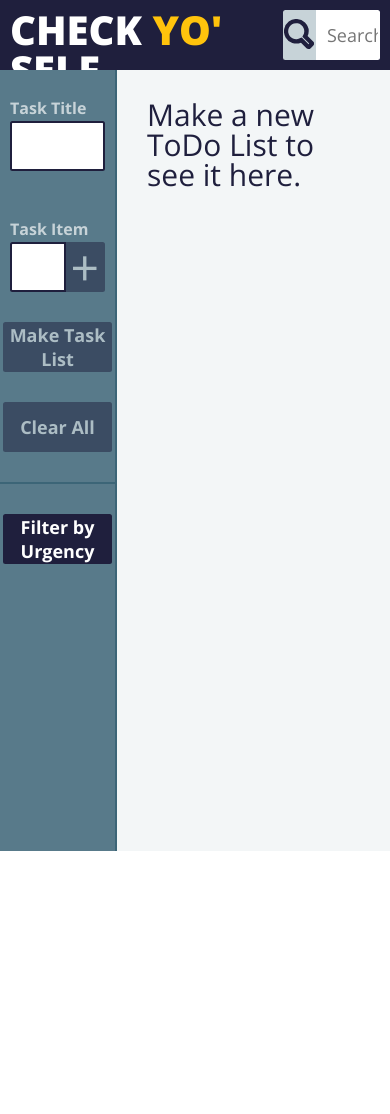
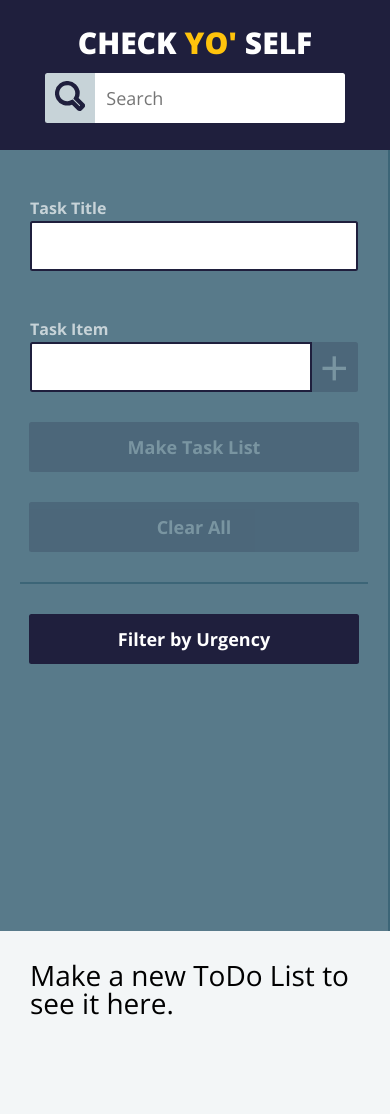
Before and after one commit to bld010/CheckYoSelf, a plain HTML site: page index.html in a window 390 px wide. Before the commit the page ends 851 px from the top, so only its background shows below. Drawn offline with nearby package versions, Linux system fonts and the light colour scheme.

Commit message:
Add media queries

```diff
--- a/index.html
+++ b/index.html
@@ -5,6 +5,7 @@
   <link rel="stylesheet" type="text/css" href="reset.css">
   <link rel="stylesheet" type="text/css" href="styles.css">
   <link href="https://fonts.googleapis.com/css?family=Open+Sans:400,700,800&display=swap" rel="stylesheet">
+  <meta name="viewport" content="width=device-width, initial-scale=1">
 </head>
 <body>
   <header>
@@ -14,6 +15,7 @@
         <img src="images/search.svg">
       </button>
       <input id="header__search-input" placeholder="  Search">
+
     </form>
   </header>
   <main class="main__content">
@@ -42,7 +44,7 @@
       </section>
     </aside>
     <section class="section__task-list-container">
-      <h2 class="prompt hidden">Make a new ToDo List to see it here.</h2>
+      <h3 class="section__prompt hidden">Make a new ToDo List to see it here.</h2>
     </section>
   </main>
 </body>
--- a/main.js
+++ b/main.js
@@ -10,7 +10,8 @@ var potentialItemList = document.querySelector('#aside__potential-items-list');
 var newTaskForm = document.querySelector('.aside__top-section');
 var listTitleInput = document.querySelector('#aside__new-task-list-title-input');
 var taskListContainer = document.querySelector('.section__task-list-container');
-var prompt = document.querySelector('.prompt');
+var prompt = document.querySelector('.section__prompt');
+var dropdown = document.querySelector('#header__search-filter-dropdown')
 var taskListArray = []
 
 localStorage.setItem('newToDoItems', JSON.stringify([]));
@@ -29,9 +30,16 @@ filterByUrgencyButton.addEventListener('click', filterByUrgencyHandler);
 taskListContainer.addEventListener('focusout', editingListsHandler)
 taskListContainer.addEventListener('keydown', listenForEnter)
 
+console.log(dropdown)
+
 reinstantiateLists()
 pageLoadHandler();
 populateCards(taskListArray);
+
+function changeSearchFilter(){
+  // if title -- return title search array
+
+}
 
 function editingListsHandler(e) {
   updateTaskText(e);
@@ -40,7 +48,7 @@ function editingListsHandler(e) {
 }
 
 function updateTaskText(e) {
-  if (e.target.classList.contains('task-text')) {
+  if (e.target.classList.contains('card__task-text')) {
     taskListArray[getListIndex(e)].tasks[findEditedTaskIndex(e)].body = e.target.innerText;
     taskListArray[getListIndex(e)].saveToStorage();
   }
@@ -76,7 +84,7 @@ function populateFilterCards(){
     populateCards(taskListArray)
   }
     if (filterByUrgencyButton.clicked === true && generateFilterArray().length === 0) {
-    taskListContainer.innerHTML = '<h2>No urgent lists</h2>'
+    taskListContainer.innerHTML = '<h3>No urgent lists</h3>'
     }
 }
 
@@ -147,11 +155,12 @@ function deleteButtonEnabler(e) {
 }
 
 function deleteCardHandler(e){
-  if (e.target.classList.contains('delete') && e.target.closest('article').querySelector('.card__footer-delete-button').disabled !== true) {
+  if (e.target.classList.contains('card__delete') && e.target.closest('article').querySelector('.card__footer-delete-button').disabled !== true) {
     deleteCardFromDOM(e);
     var listIndex = getListIndex(e);
     taskListArray[listIndex].deleteFromStorage(listIndex);
     taskListArray.splice(listIndex, 1);
+    noListsPrompt();
   }
 }
 
@@ -338,16 +347,16 @@ function createTaskElements(newListObject) {
   var listItems = `<ul>`
   for (var i = 0; i < newListObject.tasks.length; i++){
     if (newListObject.tasks[i].checked === true) {
-      listItems += `<li data-id="${newListObject.tasks[i].id}" class="checked">
+      listItems += `<li data-id="${newListObject.tasks[i].id}">
       <img src="images/checkbox.svg" class="checkbox checked" >
-      <p class="task-text" contenteditable="true">
+      <p class="card__task-text" contenteditable="true">
         ${newListObject.tasks[i].body}
       </p>
     </li>`
     } else {
       listItems += `<li data-id="${newListObject.tasks[i].id}">
         <img src="images/checkbox.svg" class="checkbox" >
-        <p class="task-text" contenteditable="true">
+        <p class="card__task-text" contenteditable="true">
         ${newListObject.tasks[i].body}
         </p>
       </li>`
@@ -372,9 +381,9 @@ function generateCard(newListObject) {
           <img src="images/urgent.svg" class="urgent_button card__footer-urgent-button-image">
           <p class="urgent_button card__urgent_button_text">Urgent</p>
         </button>
-        <button class="card__footer-delete-button" class="delete" ${deleteButton}>
-          <img src="images/delete.svg" class="delete">
-          <p class="delete" >Delete</p>
+        <button class="card__footer-delete-button card__delete" ${deleteButton}>
+          <img src="images/delete.svg" class="card__delete">
+          <p class="card__delete">Delete</p>
         </button>
       </footer>
     </article>
--- a/styles.css
+++ b/styles.css
@@ -1,14 +1,12 @@
 * {
   box-sizing: border-box;
-}
-
-html {
-  /*height: auto;*/
 }
 
 body {
   font-family: 'Open Sans', sans-serif;
   height: 100vh;
+  width: 100%;
+  min-width: 320px;
 }
 
 header{
@@ -32,13 +30,20 @@ h2 {
   font-size: 30px;
 }
 
+h3 {
+  font-size: 28px;
+  break-inside: avoid;
+  height: 150px;
+  width: 100%;
+}
+
 .header__h1--yellow{
   color: #FFC30C;
 }
 
 header form {
   display: flex;
-  width: 30%;
+  width: 350px;
 }
 
 header button {
@@ -67,6 +72,7 @@ header input {
 aside {
   height: auto;
   min-height: 92.5vh;
+  min-width: 250px;
   width: 30%;
   background-color: #587A8A;
   border-right: 2px solid #3C6577;;
@@ -127,7 +133,6 @@ aside form {
   background-color: blue;
   background-color: #1F1F3D;
   border-radius: 0 2.5px 2.5px 0;
-  /*padding: 10px;*/
 }
 
 .aside__new-task-button p {
@@ -136,11 +141,8 @@ aside form {
   margin-top: -10px;
 }
 
-#aside__clear-all-button:disabled,
-#aside__make-task-list-button:disabled,
-.aside__new-task-button:disabled,
 :disabled {
-  opacity:0.5;
+  opacity:0.2;
 }
 
 .aside__filter-section {
@@ -320,3 +322,52 @@ aside ul {
 .hidden {
   display: none;
 }
+
+
+/*Media Queries*/
+
+@media screen and (max-width: 724px) {
+
+  .main__content {
+    display: block;
+  }
+
+  header {
+    flex-direction: column;
+    align-items: center;
+    justify-content: center;
+    height: 150px;
+  }
+
+  aside,
+  section {
+    width: 100%;
+  }
+
+  aside {
+    padding: 20px;
+  }
+
+  h1 {
+    padding-bottom: 15px;
+  }
+
+  .aside__new-task-input {
+    width: 92%;
+}
+
+@media screen and (max-width: 420px) {
+  header input {
+    width: 250px;
+  }
+
+  header form {
+    width: auto;
+
+  }
+
+  h1 {
+    font-size: 30px;
+  }
+
+}
```
